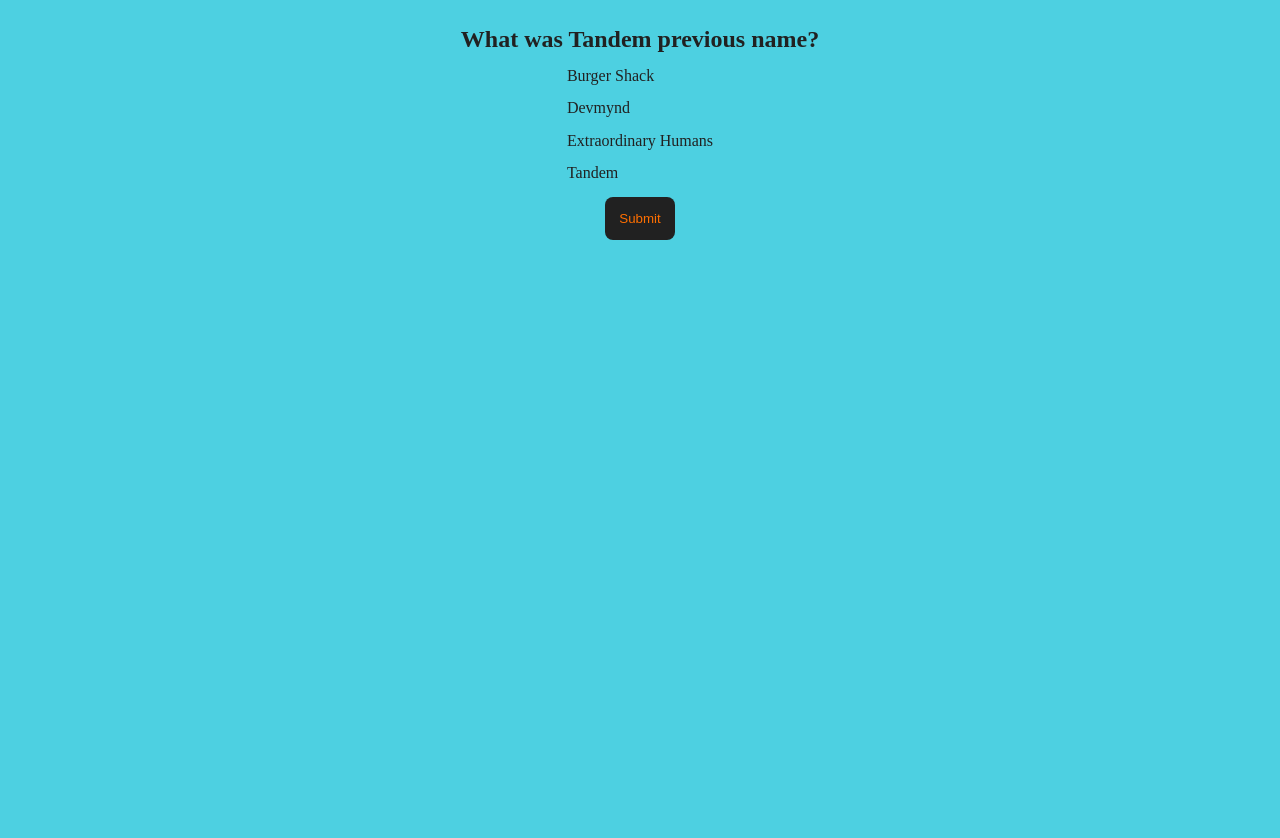
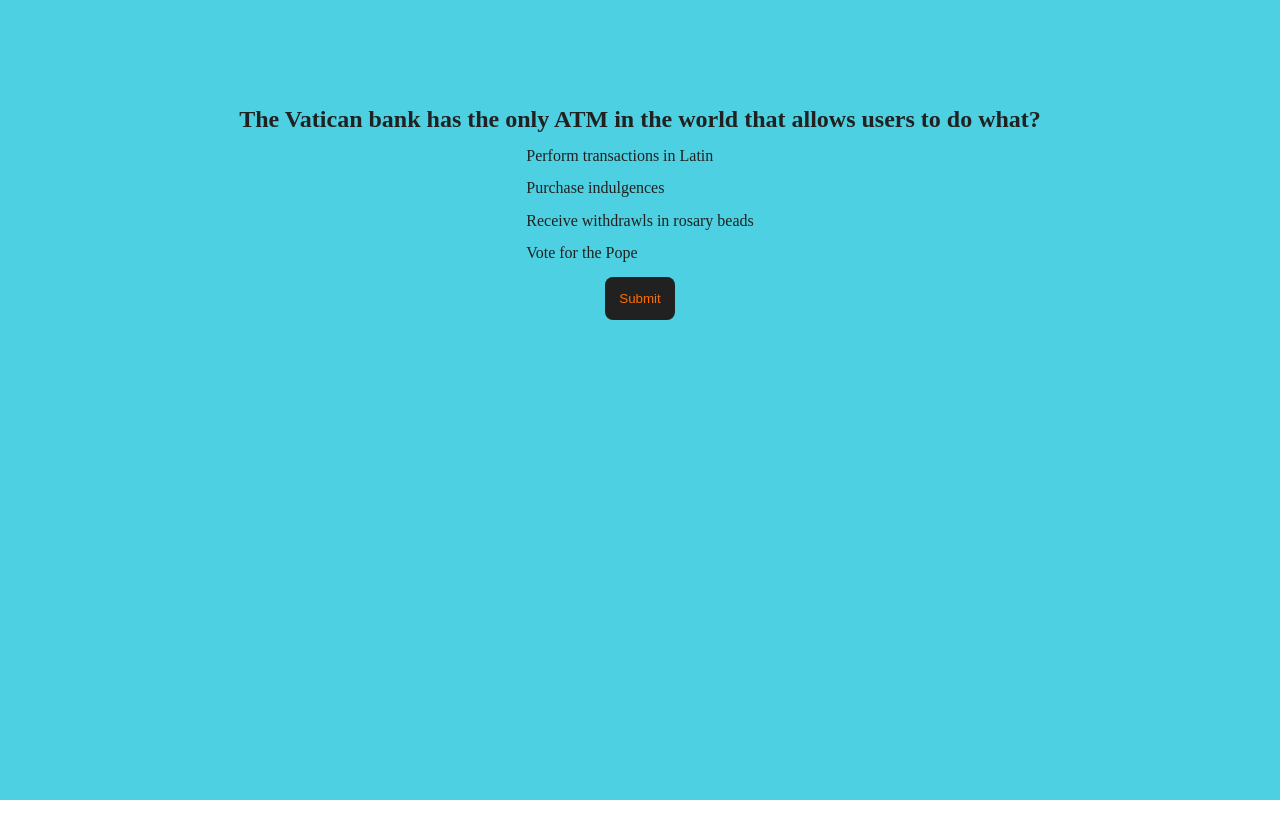
Before and after one commit to Rachanastasia/triv, a React (Create React App) app: page / in a window 1280 px wide. Both pictures are taken after a click on the button "Start Game". Shown: the top 838 px of the page. After the commit the page ends 800 px from the top, so only its background shows below. Built offline with nearby package versions, Linux system fonts and the light colour scheme.

Commit message:
removed data manipulation from app.js

```diff
--- a/src/App.js
+++ b/src/App.js
@@ -1,38 +1,21 @@
-import React, { useState } from 'react';
-import Question from './components/Question';
+import React, { useState, useEffect } from 'react';
+import Quiz from './components/Quiz';
 import Start from './components/Start';
-import Data from './Apprentice_TandemFor400_Data.json';
 import './styles/global.css';
 import './styles/main.css';
 
 
 function App() {
-  const [i, seti] = useState(0)
-  const [question, setQuestion] = useState(0)
-  const [playing, setPlaying] = useState(false)
 
-  const onStart = () => {
-    seti(0)
-    setPlaying(true)
-  }
+  const [playing, setPlaying] = useState(false);
 
-  const onNext = () => {
-    setQuestion(Math.floor(Math.random() * 22));
-    seti(i + 1)
 
-  }
-
-  if (i >= 10) {
-    if (playing)
-      setPlaying(false)
-  }
 
   return (
     <main className="App">
-      {playing
-        ? <Question question={Data[question]} next={onNext} />
-        : <Start start={onStart} />
-
+      {playing === true
+        ? <Quiz playing={setPlaying} />
+        : <Start playing={setPlaying} />
       }
     </main>
   );
--- a/src/components/Question.js
+++ b/src/components/Question.js
@@ -3,16 +3,18 @@
 
 function Question(props) {
     const [answered, setAnswered] = useState(null);
-    const [selected, setSelected] = useState(null);
     let answers = [...props.question.incorrect, props.question.correct].sort();
 
     const handleNext = () => {
         setAnswered(null);
         props.next();
     }
+    const checkAnswered = () => {
+        return;
+    }
 
     return (
-        <section>
+        <Fragment>
             <h2>{props.question.question}</h2>
 
             {answered === 'right'
@@ -35,16 +37,30 @@
                     :
                     <Fragment>
                         <ul>
-                            <div className='answer'><li className='answer'>{answers[0]}</li></div>
-                            <div className='answer'><li className='answer'>{answers[1]}</li></div>
-                            <div className='answer'><li className='answer'>{answers[2]}</li></div>
-                            <div className='answer'><li className='answer'>{answers[3]}</li></div>
+                            <div className='answer' disabled={answered !== null} onClick={checkAnswered}><li className='answer'>{answers[0]}</li></div>
+                            <div className='answer' disabled={answered !== null} onClick={checkAnswered}><li className='answer'>{answers[1]}</li></div>
+                            <div className='answer' disabled={answered !== null} onClick={checkAnswered}><li className='answer'>{answers[2]}</li></div>
+                            <div className='answer' disabled={answered !== null} onClick={checkAnswered}><li className='answer'>{answers[3]}</li></div>
                         </ul>
-                        <button onClick={() => setAnswered('right')}>Submit</button>
+                        <div>
+                            <button onClick={() => setAnswered('right')}>Submit</button>
+                        </div>
                     </Fragment>
             }
-        </section >
+        </Fragment>
     )
 }
 
-export default Question
+//class flag
+//button relative to div
+
+export default Question;
+
+
+Question.defaultProps = {
+    question: {
+        question: "What is the national animal of Scotland?",
+        incorrect: ["Bear", "Rabbit", "Seal"],
+        correct: "Unicorn"
+    }
+}
--- /dev/null
+++ b/src/components/Quiz.js
@@ -0,0 +1,50 @@
+import React, { useState, useEffect } from 'react';
+import Data from '../Apprentice_TandemFor400_Data.json';
+import Question from './Question';
+import Results from './Results';
+
+
+function Quiz(props) {
+
+    //removes question that is in default props of question.js
+    const data = [...Data.slice(0, 15), ...Data.slice(17)]
+
+    const [i, seti] = useState(0);
+    const [questions, setQuestions] = useState(data);
+    const [question, setQuestion] = useState(Math.ceil(Math.random() * questions.length));
+
+    //resets questions data and i to 0
+    useEffect(() => {
+        setQuestions(data)
+        return () => seti(0)
+    }, [])
+
+
+
+    const onNext = (correct = true) => {
+        if (correct) {
+            let q = questions
+            q.splice(question, 1)
+            setQuestions(q)
+        }
+
+        setQuestion(Math.ceil(Math.random() * questions.length));
+        seti(i + 1)
+    }
+
+    const playAgain = () => {
+        props.playing(false)
+    }
+
+    return (
+        <section>
+            {i <= 10
+                ? <Question question={questions[question]} next={onNext} />
+                : <Results playAgain={playAgain} />
+            }
+        </section>
+
+    )
+}
+
+export default Quiz
--- /dev/null
+++ b/src/components/Results.js
@@ -0,0 +1,12 @@
+import React from 'react'
+
+function Results(props) {
+    return (
+        <section>
+            <h1>Results</h1>
+            <button onClick={() => props.playAgain(false)}>Start Game</button>
+        </section>
+    )
+}
+
+export default Results;
--- a/src/components/Start.js
+++ b/src/components/Start.js
@@ -2,7 +2,10 @@
 
 function Start(props) {
     return (
-        <section><h2>Start</h2><button onClick={props.start}>Start Game</button></section>
+        <section>
+            <h2>Start</h2>
+            <button onClick={() => props.playing(true)}>Start Game</button>
+        </section>
     )
 }
 
--- a/src/styles/main.css
+++ b/src/styles/main.css
@@ -6,17 +6,17 @@
 
 main{
     width: 100%;
-    height: 100vw;
+    height: 100vh;
     background-color: var(--colors-primary);
     display: flex;
     justify-content: center;
-    align-items: flex-start;
+    align-items: center;
     color: var(--colors-grey-variant);
 }
 
 section{
     width: 100%;
-    height: inherit;
+    height: 80%;
     padding: var(--spacer-lg);
     display: flex;
     flex-direction: column;
```
Also changed, not shown: src/components/Review.js (deleted, +0 -9 lines).
